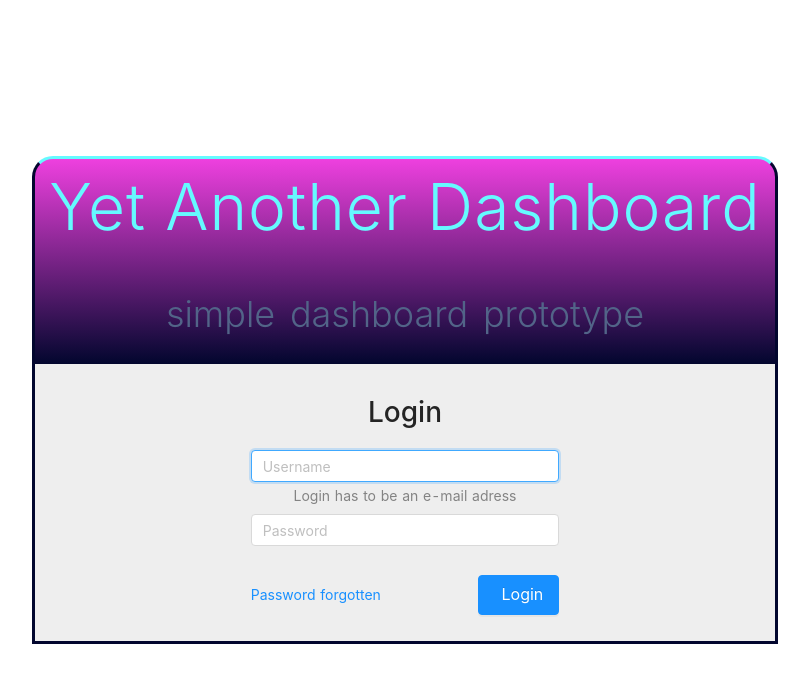
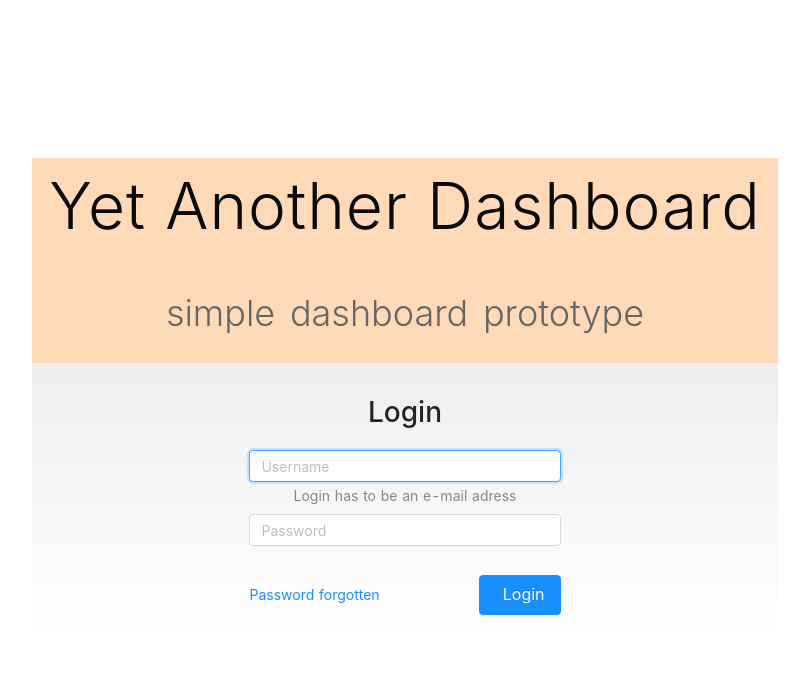
Before and after one commit to pawel-majczyk/yetanotherdashboard, a Nuxt app: page / in a window 1280 px wide. Shown: the top 682 px of the page, without its empty margins (235-1044 px from the left). Built offline with nearby package versions, Linux system fonts and the light colour scheme.

Commit message:
colors change

```diff
--- a/pages/index.vue
+++ b/pages/index.vue
@@ -70,12 +70,7 @@ export default {
 }
 
 .title {
-  background: linear-gradient(#ee40df, #02062e);
-  border: 0.25em solid #02062e;
-  border-top: 0.25em solid #65faff;
-  border-top-left-radius: 1.5em;
-  border-top-right-radius: 1.5em;
-  border-bottom: 0;
+  background: peachpuff;
 }
 
 .title__text {
@@ -84,14 +79,14 @@ export default {
   display: block;
   font-weight: 300;
   font-size: 4rem;
-  color: #65faff;
+  color: #0a0a0a;
   letter-spacing: 1px;
 }
 
 .title__subtext {
   font-weight: 300;
   font-size: 2.25rem;
-  color: #526488;
+  color: #666;
   word-spacing: 5px;
   padding-bottom: 5px;
 }
@@ -101,9 +96,7 @@ export default {
 }
 
 .login__container {
-  border: 0.25em solid #02062e;
-  border-top: 0;
-  background: #eee;
+  background: linear-gradient(#eee, #fff);
   min-height: 20em;
   display: flex;
   flex-direction: column;
```
